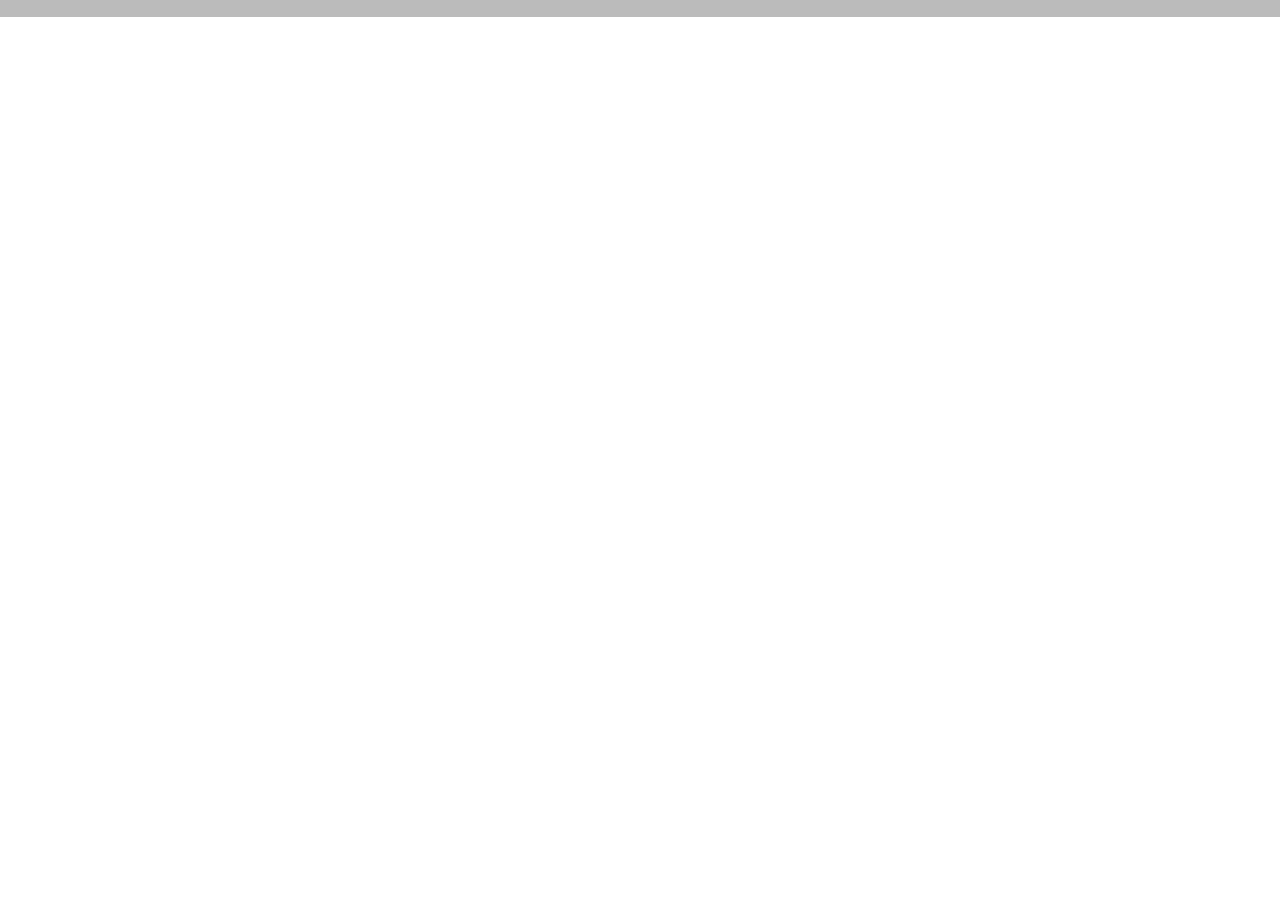
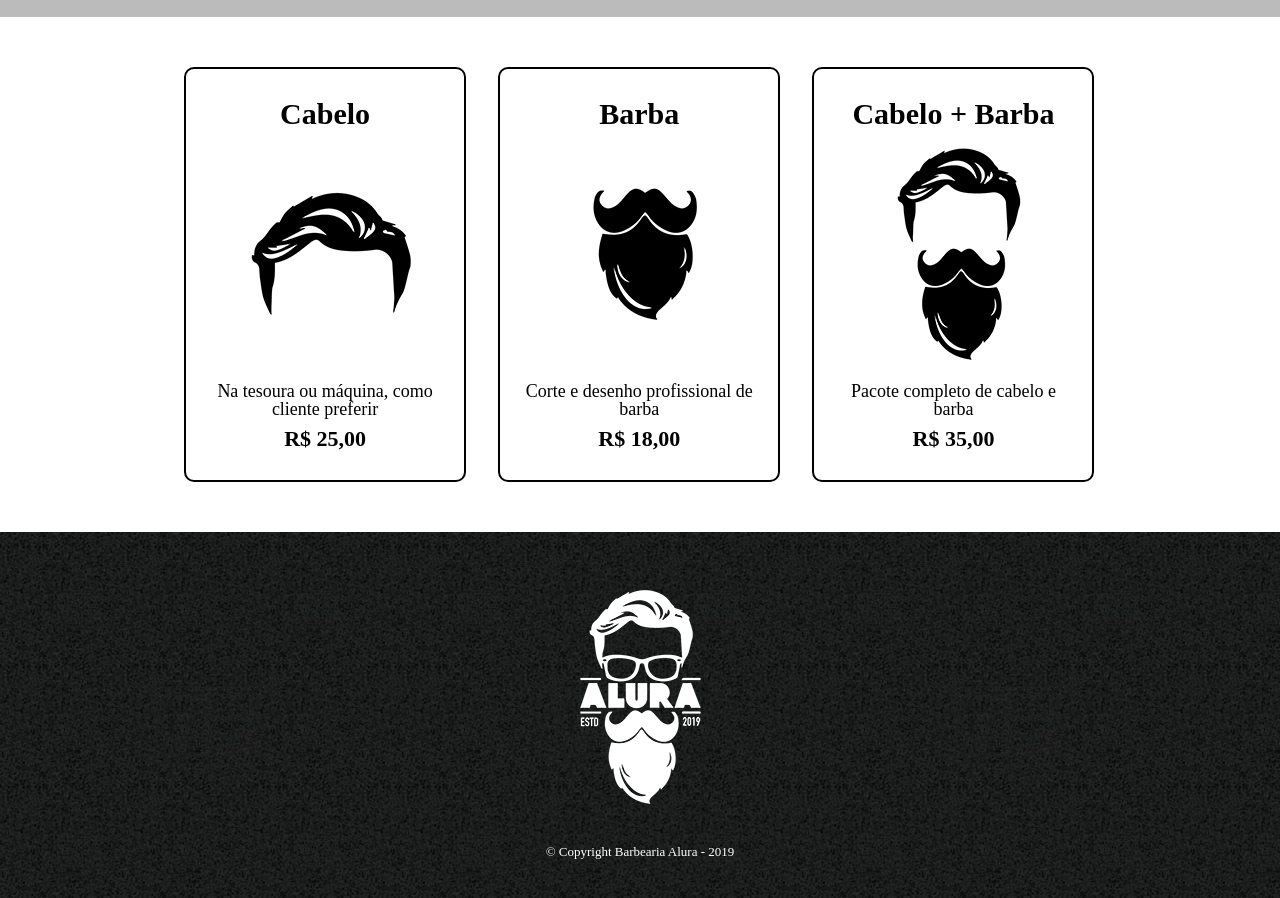
Before and after one commit to robertavb/front-end-studies, a plain HTML site: page produtos.html in a window 1280 px wide. Shown: the part 276-1174 px from the top of the page. Before the commit the page ends 800 px from the top, so only its background shows below. Drawn offline with Linux system fonts and the light colour scheme.

Commit message:
Curso 2 concluído

```diff
--- a/produtos.css
+++ b/produtos.css
@@ -27,3 +27,65 @@ nav a {
     font-size: 22px;
     text-decoration: none;
 }
+
+nav a:hover{
+    color: #C78C19;
+    text-decoration: underline;
+}
+
+.produtos{
+    width: 940px;
+    margin: 0 auto;
+    padding: 50px 0;
+}
+
+.produtos li{
+    display: inline-block;
+    text-align: center;
+    width: 30%;
+    vertical-align: top;
+    margin: 0 1.5%;
+    padding: 30px 20px;
+    box-sizing: border-box;
+    border: 2px solid #000000;
+    border-radius: 10px;
+}
+
+.produtos li:hover{
+    border-color: #C78C19;
+}
+
+.produtos li:active{
+    border-color: #088C19;
+}
+
+.produtos li:hover h2{
+    font-size: 34px;
+}
+
+.produtos h2{
+    font-size: 30px;
+    font-weight: bold;
+}
+
+.produto-descricao{
+    font-size: 18px;
+}
+
+.produto-preco{
+    font-size: 22px;
+    font-weight: bold;
+    margin-top: 10px;
+}
+
+footer{
+    text-align: center;
+    background: url(bg.jpg);
+    padding: 40px 0;
+}
+
+.copyright{
+    color: #FFFFFF;
+    font-size: 13px;
+    margin-top: 20px;
+}
--- a/produtos.html
+++ b/produtos.html
@@ -3,7 +3,7 @@
 
 <head>
   <meta charset="UTF-8">
-  <title>Produtos - Barbearia Alura</title>
+  <title>Barbearia Alura - Produtos</title>
   <link rel="stylesheet" href="reset.css">
   <link rel="stylesheet" href="produtos.css">
 </head>
@@ -23,10 +23,34 @@
     </div>
   </header>
 
+  <main>
+    <ul class="produtos">
+      <li>
+        <h2>Cabelo</h2>
+        <img src="cabelo.jpg">
+        <p class="produto-descricao">Na tesoura ou máquina, como cliente preferir</p>
+        <p class="produto-preco">R$ 25,00</p>
+      </li>
+      <li>
+        <h2>Barba</h2>
+        <img src="barba.jpg">
+        <p class="produto-descricao">Corte e desenho profissional de barba</p>
+        <p class="produto-preco">R$ 18,00</p>
+      </li>
+      <li>
+        <h2>Cabelo + Barba</h2>
+        <img src="cabelo+barba.jpg">
+        <p class="produto-descricao">Pacote completo de cabelo e barba</p>
+        <p class="produto-preco">R$ 35,00</p>
+      </li>
+    </ul>
+  </main>
 
+  <footer>
+    <img src="logo-branco.png">
+    <p class="copyright">&copy; Copyright Barbearia Alura - 2019</p>
+  </footer>
 
 </body>
 
-
-
 </html>
```
